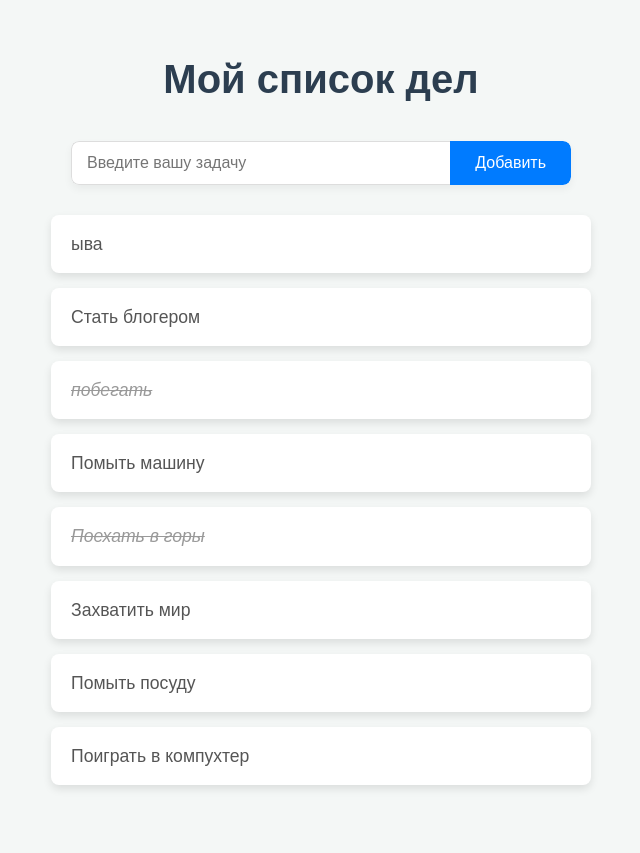
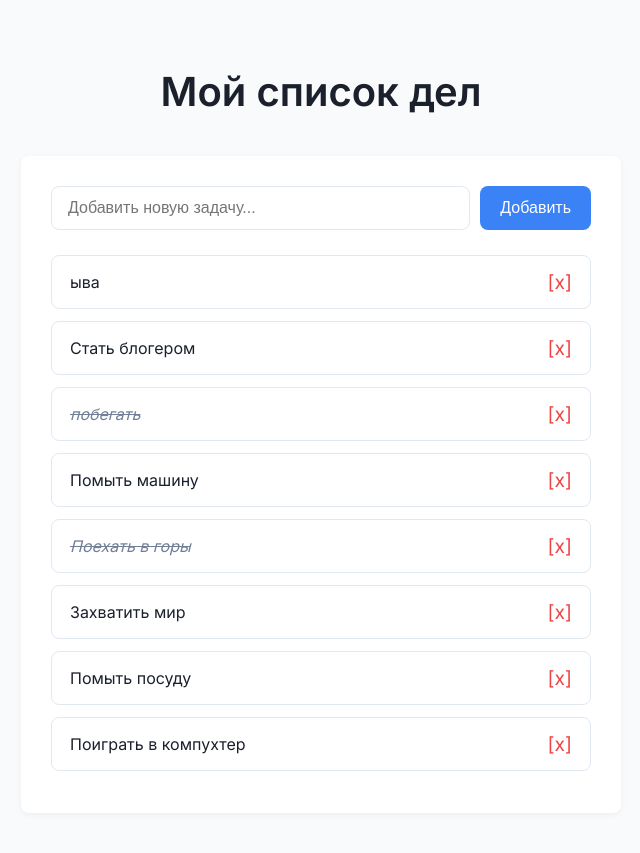
Before and after one commit to AlgoClassWork/todolist-django, a Django app: page / in a window 1280 px wide. Shown: the whole page, without its empty margins (319-959 px from the left). Before the commit the page ends 789 px from the top, so only its background shows below. Run offline with Django 5.2, Linux system fonts and the light colour scheme; data comes from the database, SQL or seed files in the repository.

Commit message:
Update index.html

```diff
--- a/todo/templates/index.html
+++ b/todo/templates/index.html
@@ -4,99 +4,159 @@
     <meta charset="UTF-8">
     <meta name="viewport" content="width=device-width, initial-scale=1.0">
     <title>Список дел</title>
+    <link href="https://fonts.googleapis.com/css2?family=Inter:wght@300;400;500;600;700&display=swap" rel="stylesheet">
     <style>
+    :root {
+        --font-main: 'Inter', sans-serif;
+        --color-bg: #f9fafb;
+        --color-card: #ffffff;
+        --color-border: #e2e8f0;
+        --color-text: #1a202c;
+        --color-text-muted: #718096;
+        --color-accent: #3b82f6;
+        --color-accent-hover: #2563eb;
+        --color-danger: #ef4444;
+        --radius: 8px;
+        --shadow: 0 2px 6px rgba(0, 0, 0, 0.05);
+    }
+
+    * {
+        box-sizing: border-box;
+    }
+
     body {
-            font-family: 'Arial', sans-serif;
-            background-color: #f4f7f6; /* Светло-серый фон */
-            color: #333;
-            line-height: 1.6;
         margin: 0;
-            padding: 20px;
+        padding: 40px 20px;
+        font-family: var(--font-main);
+        background-color: var(--color-bg);
+        color: var(--color-text);
         display: flex;
         flex-direction: column;
         align-items: center;
+        min-height: 100vh;
     }
 
     h1 {
-            color: #2c3e50; /* Темно-синий заголовок */
-            margin-bottom: 30px;
-            font-size: 2.5em;
+        font-size: 2.5rem;
+        margin-bottom: 40px;
+        font-weight: 600;
         text-align: center;
     }
 
-        /* Стили для формы добавления задачи */
+    .todo-container {
+        background: var(--color-card);
+        border-radius: var(--radius);
+        box-shadow: var(--shadow);
+        padding: 30px;
+        max-width: 600px;
+        width: 100%;
+    }
+
     form {
         display: flex;
-            margin-bottom: 30px;
-            width: 100%;
-            max-width: 500px;
-            box-shadow: 0 4px 8px rgba(0, 0, 0, 0.05); /* Легкая тень для формы */
-            border-radius: 8px;
-            overflow: hidden; /* Обрезаем края для input и button */
+        gap: 10px;
+        margin-bottom: 25px;
     }
 
     form input[type="text"] {
-            flex-grow: 1; /* Позволяет полю ввода занять все доступное пространство */
-            padding: 12px 15px;
-            border: 1px solid #ddd;
-            border-right: none; /* Убираем правую границу для плавного перехода к кнопке */
-            border-radius: 8px 0 0 8px; /* Скругляем только левые углы */
-            font-size: 1em;
-            color: #555;
-            outline: none; /* Убираем стандартную обводку при фокусе */
-            transition: border-color 0.3s ease;
+        flex: 1;
+        padding: 12px 16px;
+        border: 1px solid var(--color-border);
+        border-radius: var(--radius);
+        font-size: 1rem;
+        transition: border 0.2s ease;
     }
 
     form input[type="text"]:focus {
-            border-color: #007bff; /* Цвет границы при фокусе */
+        border-color: var(--color-accent);
+        outline: none;
     }
 
     form button[type="submit"] {
-            padding: 12px 25px;
-            background-color: #007bff; /* Синяя кнопка */
+        background: var(--color-accent);
         color: white;
         border: none;
-            border-radius: 0 8px 8px 0; /* Скругляем только правые углы */
-            font-size: 1em;
+        padding: 12px 20px;
+        font-size: 1rem;
+        font-weight: 500;
+        border-radius: var(--radius);
         cursor: pointer;
-            transition: background-color 0.3s ease, transform 0.1s ease;
-            white-space: nowrap; /* Предотвращаем перенос текста кнопки */
+        transition: background 0.2s ease;
     }
 
     form button[type="submit"]:hover {
-            background-color: #0056b3; /* Темнее синий при наведении */
-            transform: translateY(-1px); /* Небольшой подъем при наведении */
-        }
-
-        form button[type="submit"]:active {
-            transform: translateY(0); /* Возврат на место при нажатии */
+        background: var(--color-accent-hover);
     }
 
     .task {
-            background-color: #ffffff; /* Белый фон для задачи */
-            border-radius: 8px;
-            box-shadow: 0 4px 8px rgba(0, 0, 0, 0.1);
-            margin-bottom: 15px;
-            padding: 15px 20px;
-            width: 100%;
-            max-width: 500px;
-            transition: transform 0.2s ease-in-out;
+        background: var(--color-card);
+        border: 1px solid var(--color-border);
+        border-radius: var(--radius);
+        padding: 14px 18px;
+        margin-bottom: 12px;
+        display: flex;
+        justify-content: space-between;
+        align-items: center;
+        transition: box-shadow 0.2s ease;
+
+    }
+
+    .task a {
+        text-decoration: none;
     }
 
     .task:hover {
-            transform: translateY(-3px);
+        box-shadow: 0 2px 12px rgba(0, 0, 0, 0.06);
     }
 
     .task p {
         margin: 0;
-            font-size: 1.1em;
-            color: #555;
+        font-size: 1rem;
+        color: var(--color-text);
     }
 
     .task .completed {
         text-decoration: line-through;
-            color: #999;
+        color: var(--color-text-muted);
         font-style: italic;
+    }
+
+    .delete-btn {
+        background: none;
+        border: none;
+        color: var(--color-danger);
+        font-size: 1.2rem;
+        cursor: pointer;
+        transition: color 0.2s ease;
+        text-decoration: none;
+    }
+
+    .delete-btn:hover {
+        color: darkred;
+    }
+
+    @media (max-width: 600px) {
+        body {
+            padding: 20px 12px;
+        }
+
+        h1 {
+            font-size: 2rem;
+            margin-bottom: 30px;
+        }
+
+        .todo-container {
+            padding: 20px;
+        }
+
+        form {
+            flex-direction: column;
+        }
+
+        form input[type="text"],
+        form button[type="submit"] {
+            width: 100%;
+        }
     }
     </style>
 </head>
@@ -104,21 +164,26 @@
 
     <h1>Мой список дел</h1>
 
+    <div class="todo-container">
         <form action="{% url 'add' %}" method="POST">
             {% csrf_token %}
-        <input type="text" name="title" placeholder="Введите вашу задачу" required>
+            <input type="text" name="title" placeholder="Добавить новую задачу..." required>
             <button type="submit"> Добавить </button>
         </form>
 
         {% for task in tasks %}
             <div class="task">
+                <a href="{% url 'complete_task' task.id %}">
                     {% if task.completed %}
                         <p class="completed"> {{task.title}} </p>
                     {% else %}
                         <p> {{task.title}} </p>
                     {% endif %}
+                </a>
+                <a href="" class="delete-btn"> [x] </a>
             </div>
         {% endfor %}
+    </div>
 
 </body>
 </html>
```
Lines whose indentation alone changed are shown as unchanged.
